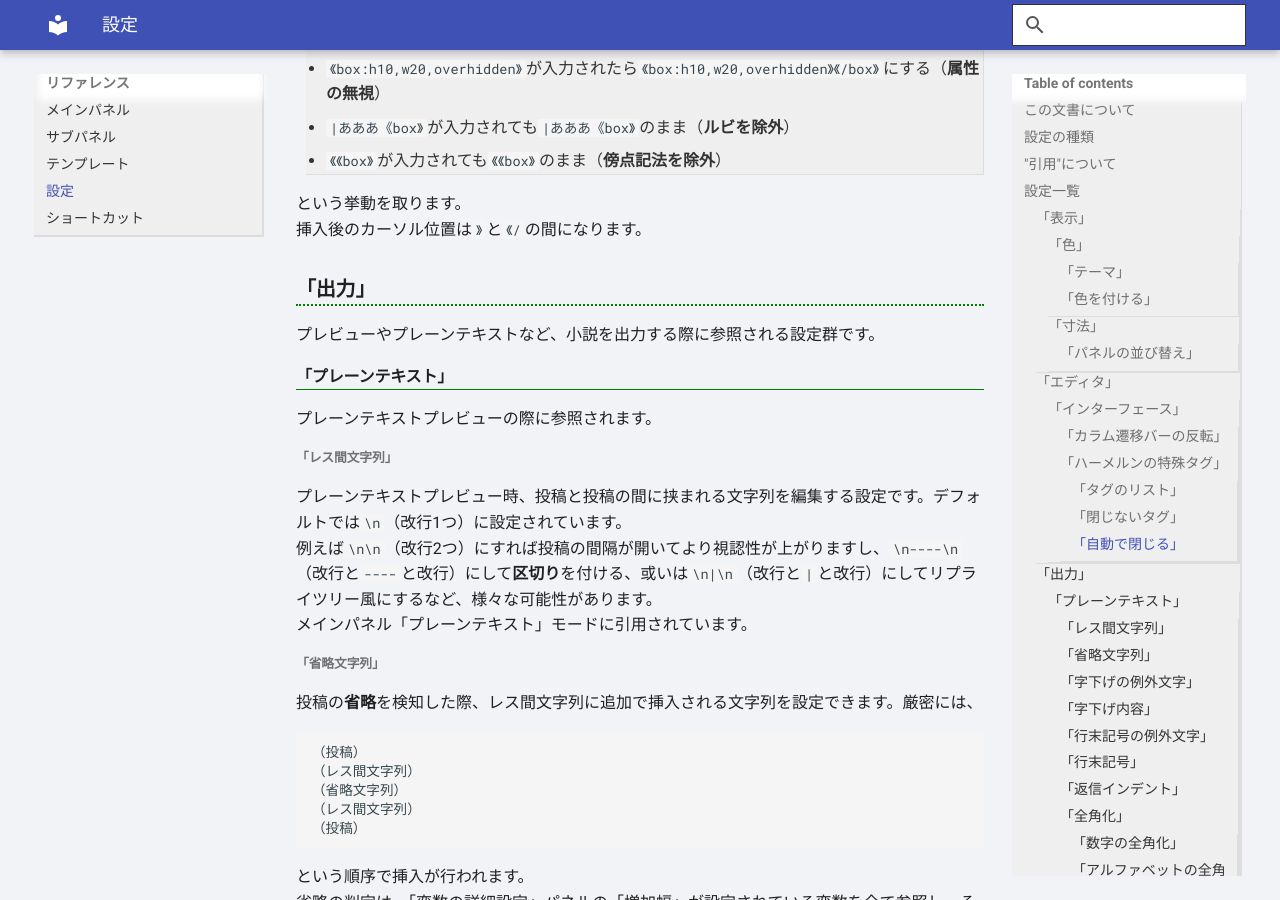
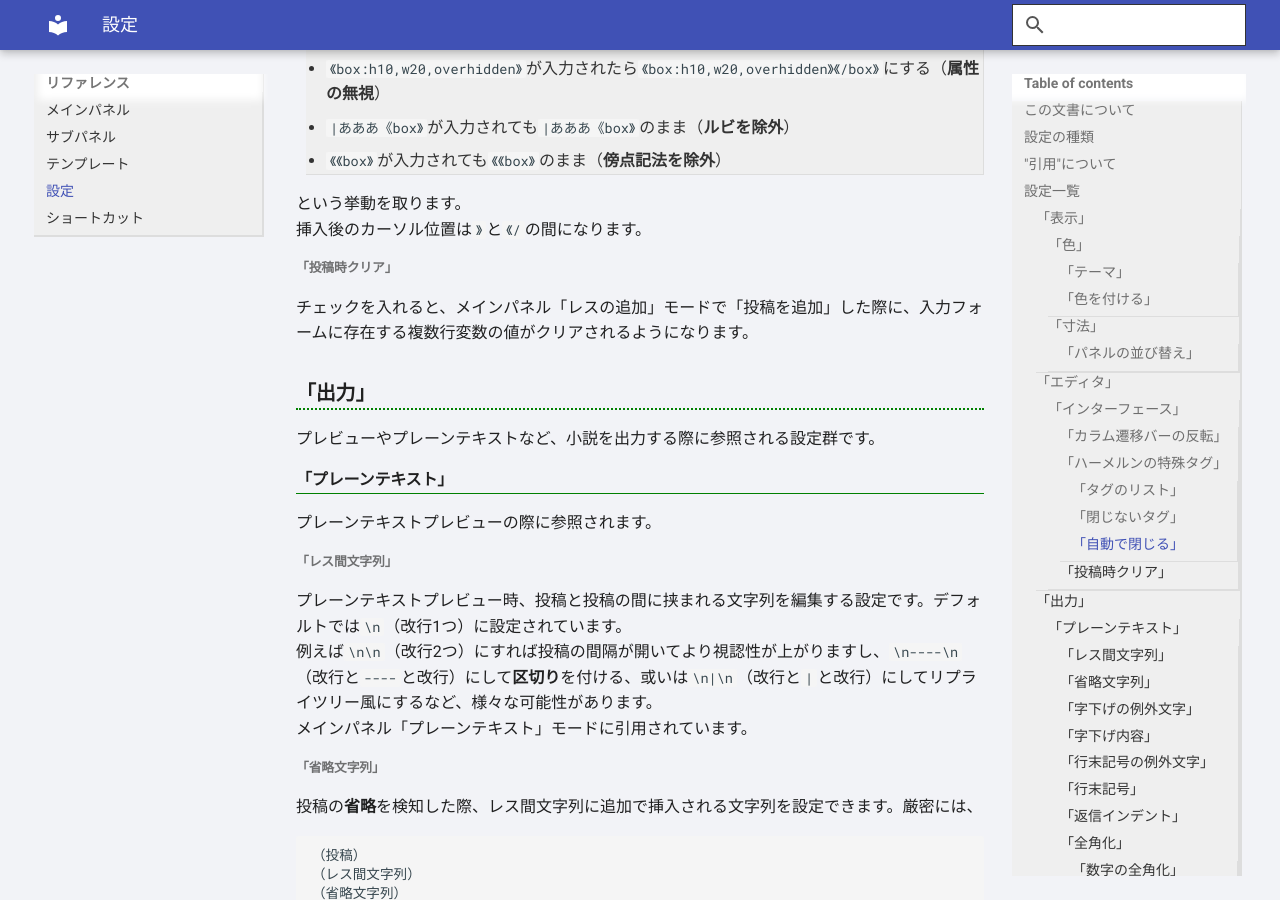
Before and after one commit to Anyget/Anyget_Docs, an MkDocs documentation site: the page built from docs/Reference/Settings.md, in a window 1280 px wide and 900 px high, scrolled down 3055 px. Built offline with MkDocs 1.6.1 and Material for MkDocs 9.7.7, drawn with Linux system fonts in a browser that asks for light colours.

Commit message:
こうですか？

```diff
--- a/docs/Reference/Settings.md
+++ b/docs/Reference/Settings.md
@@ -87,6 +87,9 @@ id,hr
 
 という挙動を取ります。
 挿入後のカーソル位置は`》`と`《/`の間になります。
+
+##### 「投稿時クリア」
+チェックを入れると、メインパネル「レスの追加」モードで「投稿を追加」した際に、入力フォームに存在する複数行変数の値がクリアされるようになります。
 ### 「出力」
 プレビューやプレーンテキストなど、小説を出力する際に参照される設定群です。
 #### 「プレーンテキスト」
```
